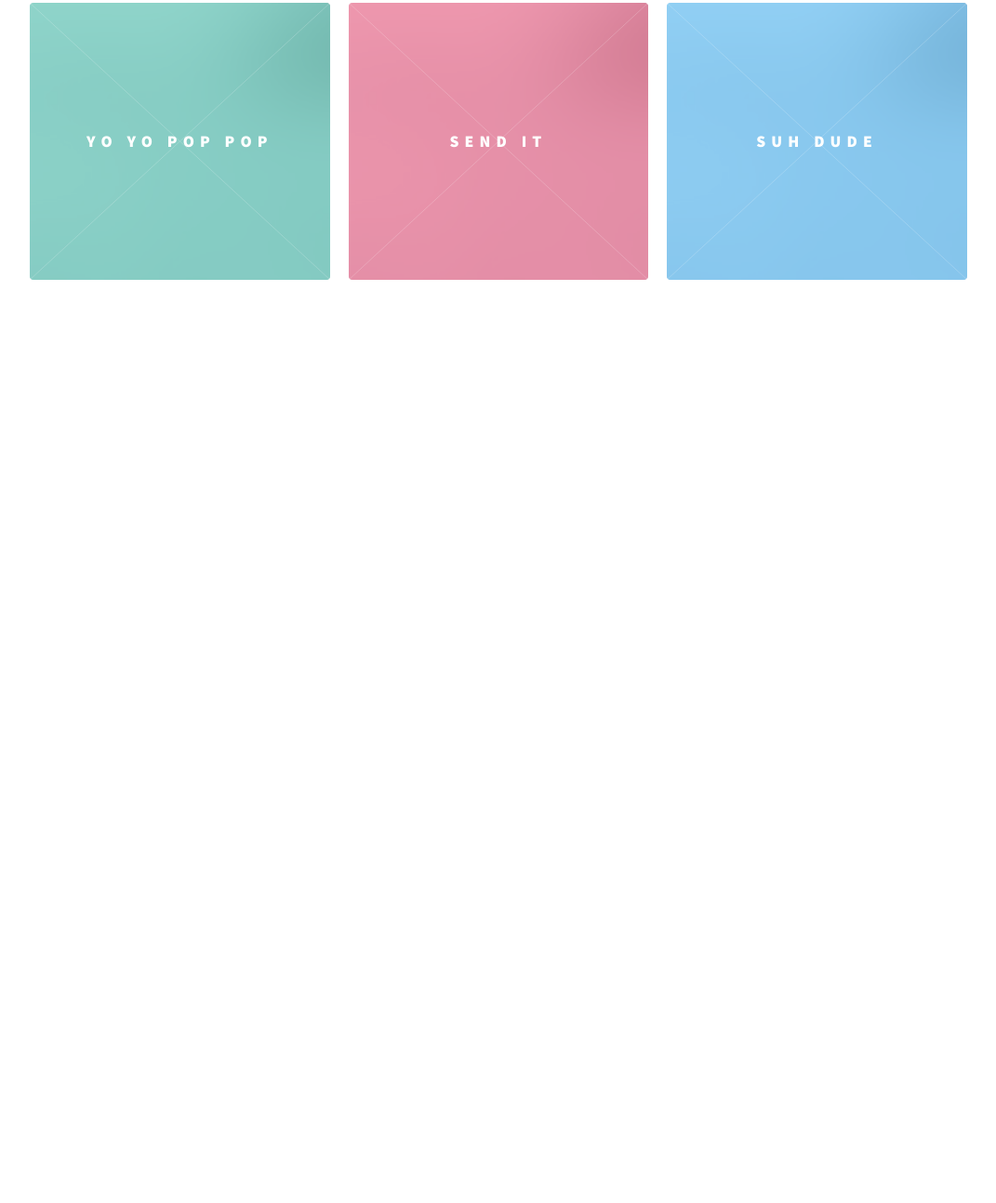
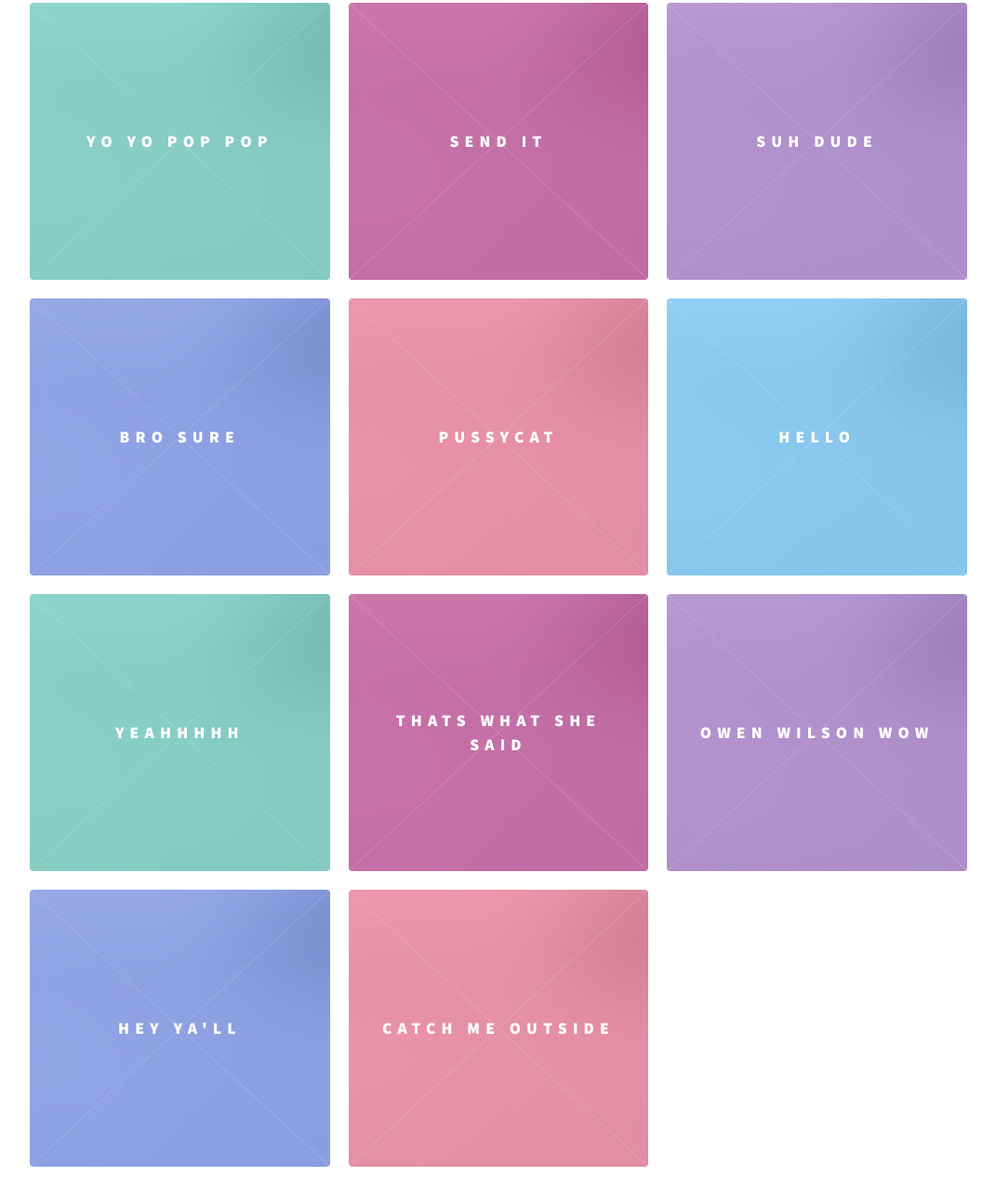
Before and after one commit to davebokil/soundboard, a website: page public/index.html in a window 1280 px wide. Shown: the part 1052-2346 px from the top of the page at 93% size, without its empty margins (104-1175 px from the left). Before the commit the page ends 1449 px from the top, so only its background shows below. Drawn offline with Linux system fonts and the light colour scheme.

Commit message:
new sounds

```diff
--- a/public/index.html
+++ b/public/index.html
@@ -9,7 +9,7 @@
 </head>
 
 <body>
-		<!-- Clips -->
+	<!-- Clips -->
     <audio id="getitright" src="assets/audio/getitright.mp3"></audio>
     <audio id="smellin" src="assets/audio/smellin.mp3"></audio>
     <audio id="cardib" src="assets/audio/cardib.mp3"></audio>
@@ -21,6 +21,14 @@
     <audio id="send" src="assets/audio/sendit.mp3"></audio>
     <audio id="delaneykur" src="assets/audio/delaneykur.mp3"></audio>
     <audio id="suh" src="assets/audio/suh.mp3"></audio>
+    <audio id="brochure" src="assets/audio/brochure.mp3"></audio>
+    <audio id="hello" src="assets/audio/hello.mp3"></audio>
+    <audio id="lumberg" src="assets/audio/lumberg.mp3"></audio>
+    <audio id="pussycat" src="assets/audio/pussycat.mp3"></audio>
+    <audio id="shesaid" src="assets/audio/shesaid.mp3"></audio>
+    <audio id="wow" src="assets/audio/wow.mp3"></audio>
+    <audio id="yall" src="assets/audio/yall.mp3"></audio>
+    <audio id="catchme" src="assets/audio/catchme.mp3"></audio>
     <!-- Wrapper -->
     <div id="wrapper">
         <!-- Main -->
@@ -63,7 +71,7 @@
                             <h2>OKURRRR (CARDI)</h2>
                         </a>
                     </article>
-                    <article class="style5">
+                    <article class="style4">
                         <span class="image">
                             <img src="assets/images/pic05.jpg" alt="" />
                         </span>
@@ -71,7 +79,7 @@
                             <h2>OKURRRR (DELANEY)</h2>
                         </a>
                     </article>
-                    <article class="style4">
+                    <article class="style5">
                         <span class="image">
 													<img src="assets/images/pic05.jpg" alt="" />
 												</span>
@@ -79,7 +87,7 @@
                             <h2>TAPS</h2>
                         </a>
                     </article>
-                    <article class="style5">
+                    <article class="style6">
                         <span class="image">
 													<img src="assets/images/pic05.jpg" alt="" />
 												</span>
@@ -87,7 +95,7 @@
                             <h2>HOPE YOU FIND YOUR DAD</h2>
                         </a>
                     </article>
-                    <article class="style6">
+                    <article class="style1">
                         <span class="image">
                             <img src="assets/images/pic05.jpg" alt="" />
                         </span>
@@ -111,7 +119,7 @@
                             <h2>YO YO POP POP</h2>
                         </a>
                     </article>
-                    <article class="style1">
+                    <article class="style4">
                         <span class="image">
                             <img src="assets/images/pic05.jpg" alt="" />
                         </span>
@@ -119,36 +127,78 @@
                             <h2>SEND IT</h2>
                         </a>
                     </article>
-                    <article class="style2">
+                    <article class="style5">
                         <span class="image">
-                                                    <img src="assets/images/pic05.jpg" alt="" />
-                                                </span>
+                            <img src="assets/images/pic05.jpg" alt="" />
+                        </span>
                         <a onclick="document.getElementById('suh').play()">
                             <h2>SUH DUDE</h2>
                         </a>
                     </article>
-                    <!-- <article class="style6">
+                    <article class="style6">
                         <span class="image">
-													<img src="assets/images/pic11.jpg" alt="" />
-												</span>
-                        <a href="generic.html">
-                            <h2>Dictum</h2>
-                            <div class="content">
-                                <p>Sed nisl arcu euismod sit amet nisi lorem etiam dolor veroeros et feugiat.</p>
-                            </div>
+                            <img src="assets/images/pic05.jpg" alt="" />
+                        </span>
+                        <a onclick="document.getElementById('brochure').play()">
+                            <h2>BRO SURE</h2>
+                        </a>
+                    </article>
+                    <article class="style1">
+                        <span class="image">
+                            <img src="assets/images/pic05.jpg" alt="" />
+                        </span>
+                        <a onclick="document.getElementById('pussycat').play()">
+                            <h2>PUSSYCAT</h2>
+                        </a>
+                    </article>
+                    <article class="style2">
+                        <span class="image">
+                            <img src="assets/images/pic05.jpg" alt="" />
+                        </span>
+                        <a onclick="document.getElementById('hello').play()">
+                            <h2>HELLO</h2>
+                        </a>
+                    </article>
+                    <article class="style3">
+                        <span class="image">
+                            <img src="assets/images/pic05.jpg" alt="" />
+                        </span>
+                        <a onclick="document.getElementById('lumberg').play()">
+                            <h2>YEAHHHHH</h2>
                         </a>
                     </article>
                     <article class="style4">
                         <span class="image">
-													<img src="assets/images/pic12.jpg" alt="" />
-												</span>
-                        <a href="generic.html">
-                            <h2>Pretium</h2>
-                            <div class="content">
-                                <p>Sed nisl arcu euismod sit amet nisi lorem etiam dolor veroeros et feugiat.</p>
-                            </div>
+                            <img src="assets/images/pic05.jpg" alt="" />
+                        </span>
+                        <a onclick="document.getElementById('shesaid').play()">
+                            <h2>THATS WHAT SHE SAID</h2>
                         </a>
-                    </article> -->
+                    </article>
+                    <article class="style5">
+                        <span class="image">
+                            <img src="assets/images/pic05.jpg" alt="" />
+                        </span>
+                        <a onclick="document.getElementById('wow').play()">
+                            <h2>OWEN WILSON WOW</h2>
+                        </a>
+                    </article>
+                    <article class="style6">
+                        <span class="image">
+                            <img src="assets/images/pic05.jpg" alt="" />
+                        </span>
+                        <a onclick="document.getElementById('yall').play()">
+                            <h2>HEY YA'LL</h2>
+                        </a>
+                    </article>
+                    <article class="style1">
+                        <span class="image">
+                            <img src="assets/images/pic05.jpg" alt="" />
+                        </span>
+                        <a onclick="document.getElementById('catchme').play()">
+                            <h2>CATCH ME OUTSIDE</h2>
+                        </a>
+                    </article>
                 </section>
             </div>
         </div>
```
Also changed, not shown: 9 other files.
